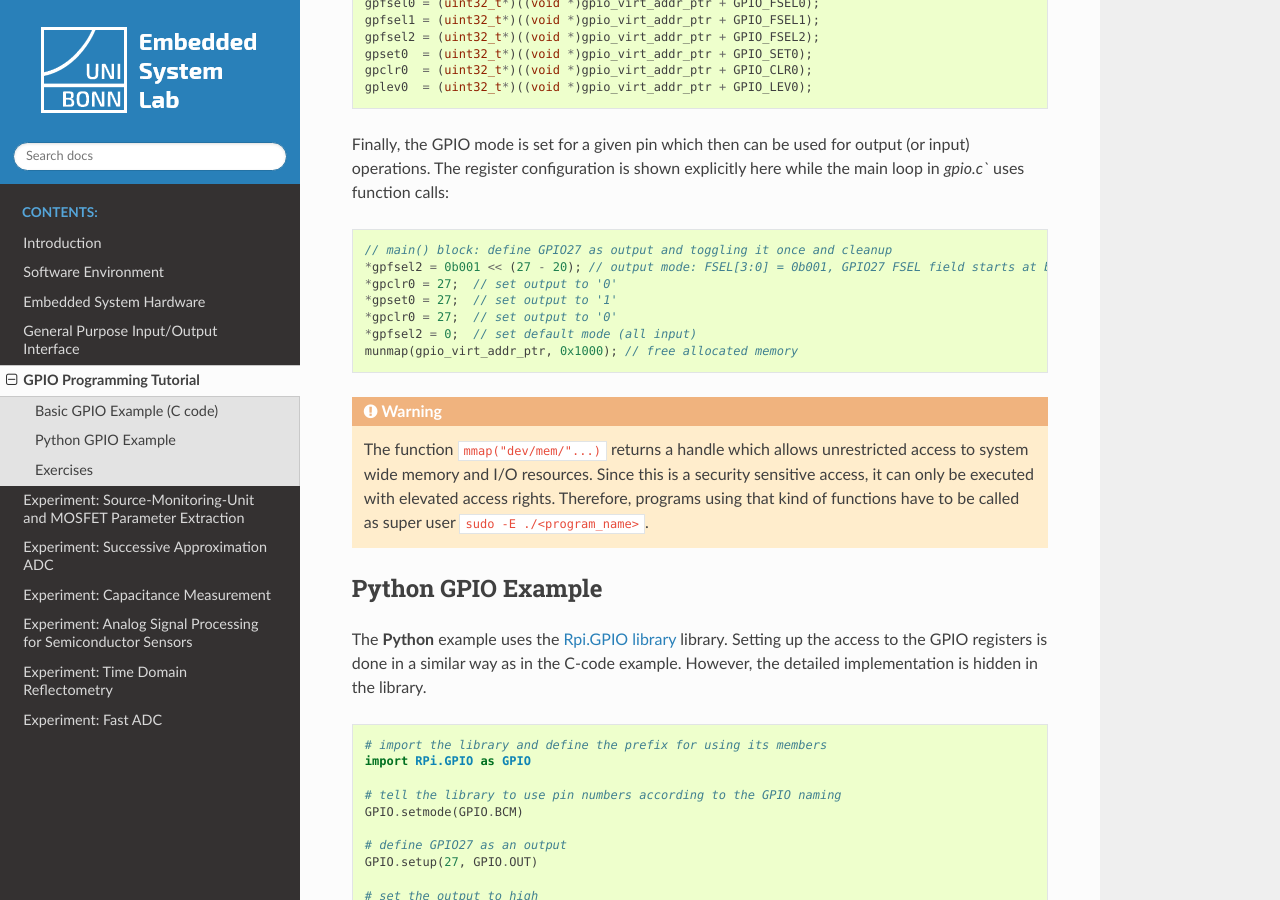
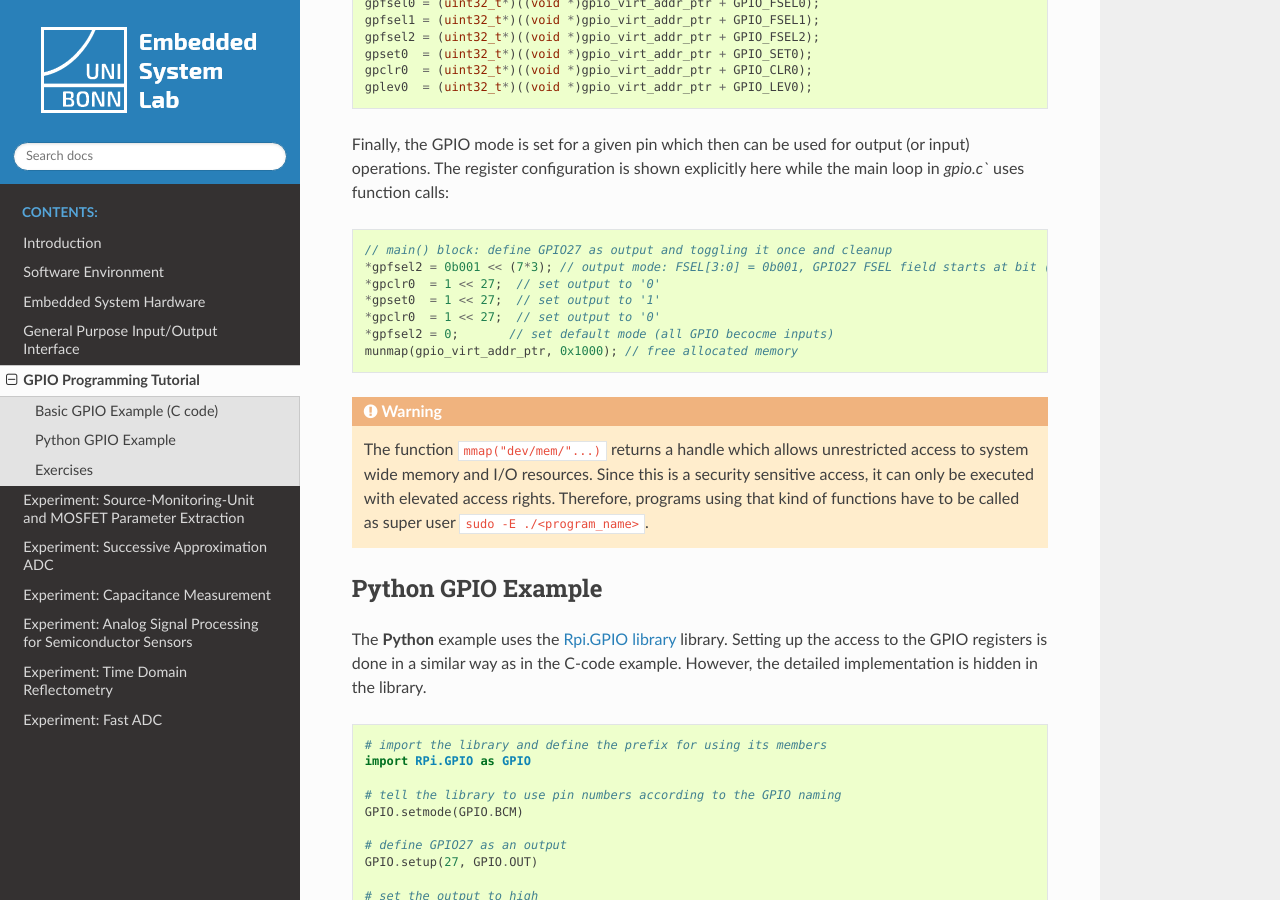
Before and after one commit to SiLab-Bonn/Embedded-System-Lab, a Sphinx documentation site: the page built from docs/source/gpio-tutorial.rst, in a window 1280 px wide and 900 px high, scrolled down 1056 px. Built offline with Sphinx 7.4.7 and the Read the Docs theme 2.0.0, drawn with Linux system fonts in a browser that asks for light colours.

Commit message:
fixed error in c code-block

```diff
--- a/docs/source/gpio-tutorial.rst
+++ b/docs/source/gpio-tutorial.rst
@@ -55,11 +55,11 @@ Finally, the GPIO mode is set for a given pin which then can be used for output
 .. code-block:: c
 
   // main() block: define GPIO27 as output and toggling it once and cleanup
-  *gpfsel2 = 0b001 << (27 - 20); // output mode: FSEL[3:0] = 0b001, GPIO27 FSEL field starts at bit 7
-  *gpclr0 = 27;  // set output to '0'
-  *gpset0 = 27;  // set output to '1'
-  *gpclr0 = 27;  // set output to '0'
-  *gpfsel2 = 0;  // set default mode (all input)
+  *gpfsel2 = 0b001 << (7*3); // output mode: FSEL[3:0] = 0b001, GPIO27 FSEL field starts at bit (7*3) = 21
+  *gpclr0  = 1 << 27;  // set output to '0'
+  *gpset0  = 1 << 27;  // set output to '1'
+  *gpclr0  = 1 << 27;  // set output to '0'
+  *gpfsel2 = 0;       // set default mode (all GPIO becocme inputs)
   munmap(gpio_virt_addr_ptr, 0x1000); // free allocated memory
 
 .. warning::
```
